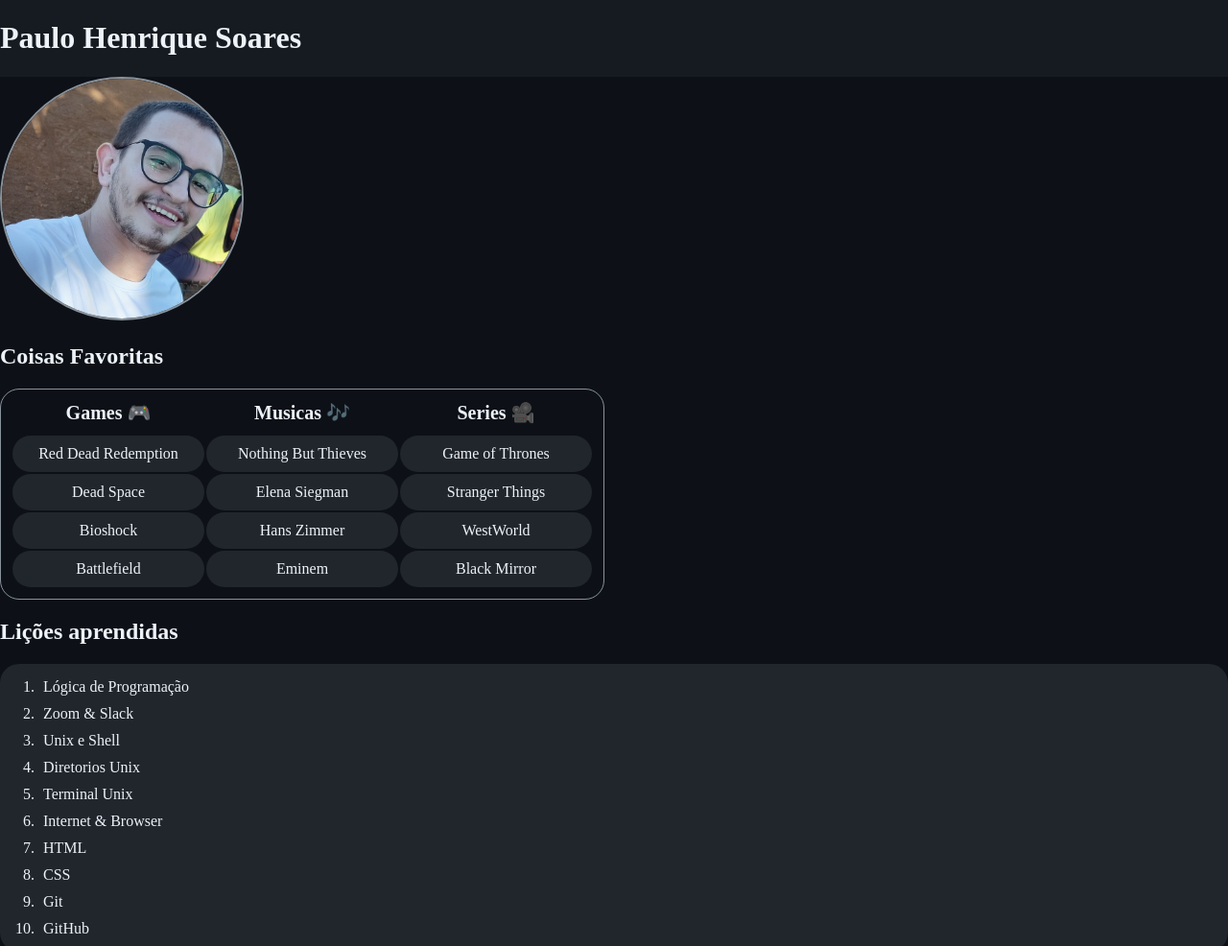
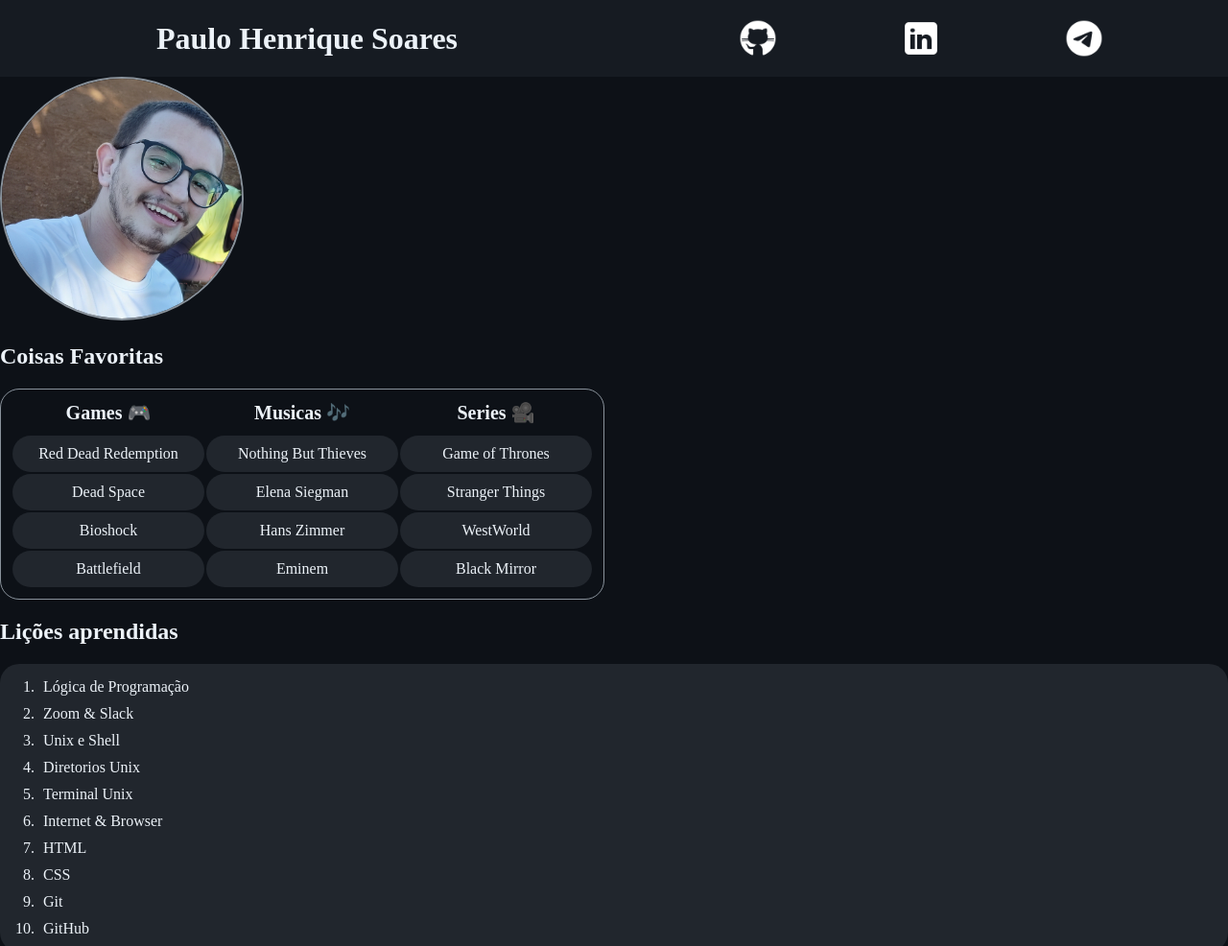
Before and after one commit to paulojr-hs/lessons-learned, a website: page index.html in a window 1280 px wide. Shown: the top 986 px of the page at 96% size. Drawn offline with Linux system fonts and the light colour scheme.

Commit message:
nav-feature

```diff
--- a/index.html
+++ b/index.html
@@ -10,6 +10,19 @@
 <body>
   <header id="cabecalho">
     <h1 id="titulo">Paulo Henrique Soares</h1>
+    <nav>
+      <a href="https://github.com/paulojr-hs" target="_blank">
+        <img src="github_icon.png" alt="GitHub Icon">
+      </a>
+
+      <a href="https://www.linkedin.com/in/paulojr-hs/" target="_blank">
+        <img src="linkedin_icon.png" alt="LinkedIn Icon">
+      </a>
+
+      <a href="https://t.me/JunioorH" target="_blank">
+        <img src="telegram_icon.png" alt="Telegram Icon">
+      </a>
+    </nav>
   </header>
 
   <main>
--- a/style.css
+++ b/style.css
@@ -10,9 +10,29 @@
 #cabecalho {
   position: fixed;
   top: 0%;
+  display: flex;
   width: 100%;
   height: 80px;
   background-color: rgb(22 27 34);
+}
+
+#titulo {
+  display: flex;
+  width: 50%;
+  align-items: center;
+  justify-content: center;
+}
+
+nav {
+  display: flex;
+  width: 50%;
+  align-items: center;
+  justify-content: space-evenly;
+}
+
+nav img {
+  display: flex;
+  width: 40px;
 }
 
 main {
```
Also changed, not shown: README.md, github_icon.png (added), linkedin_icon.png (added), telegram_icon.png (added).
